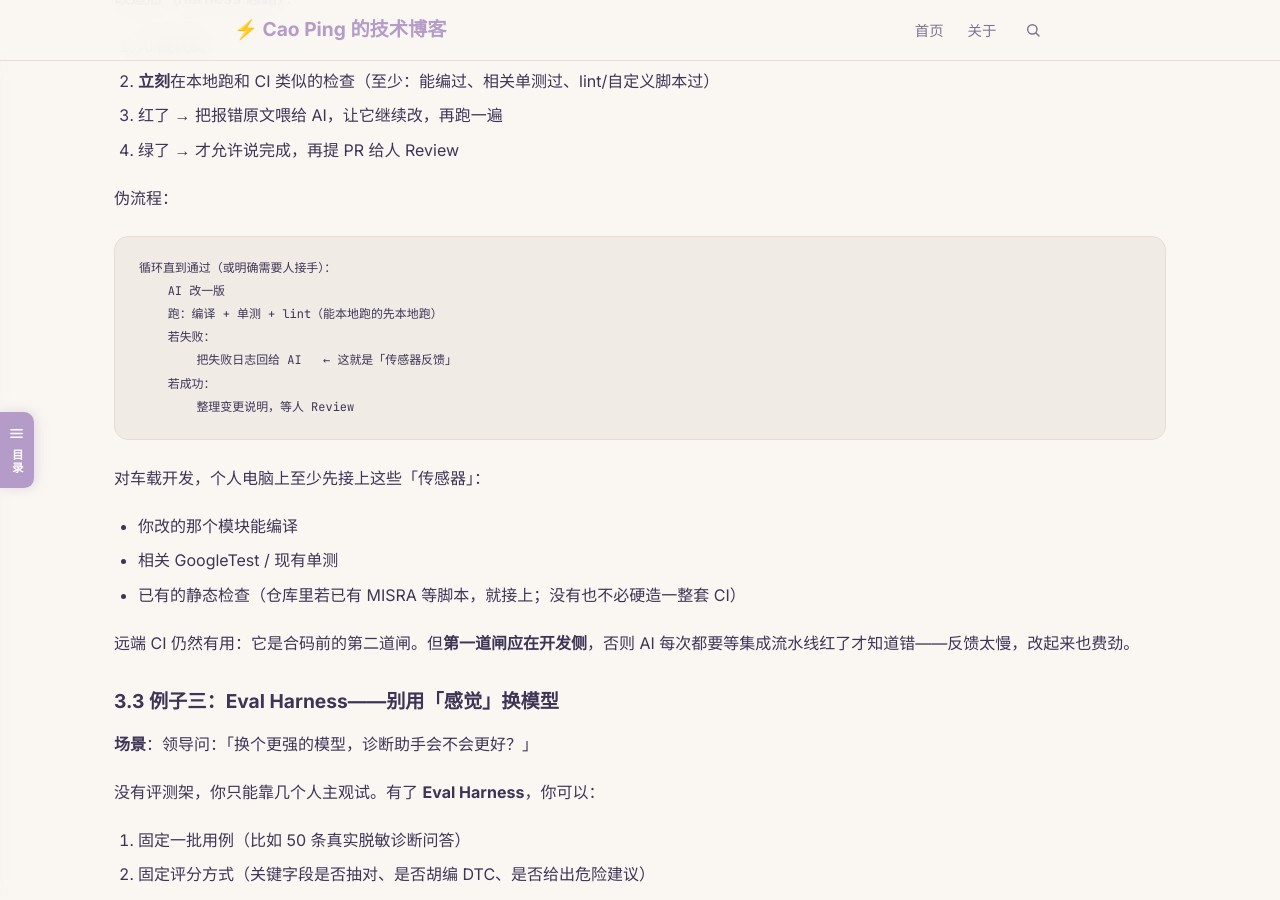
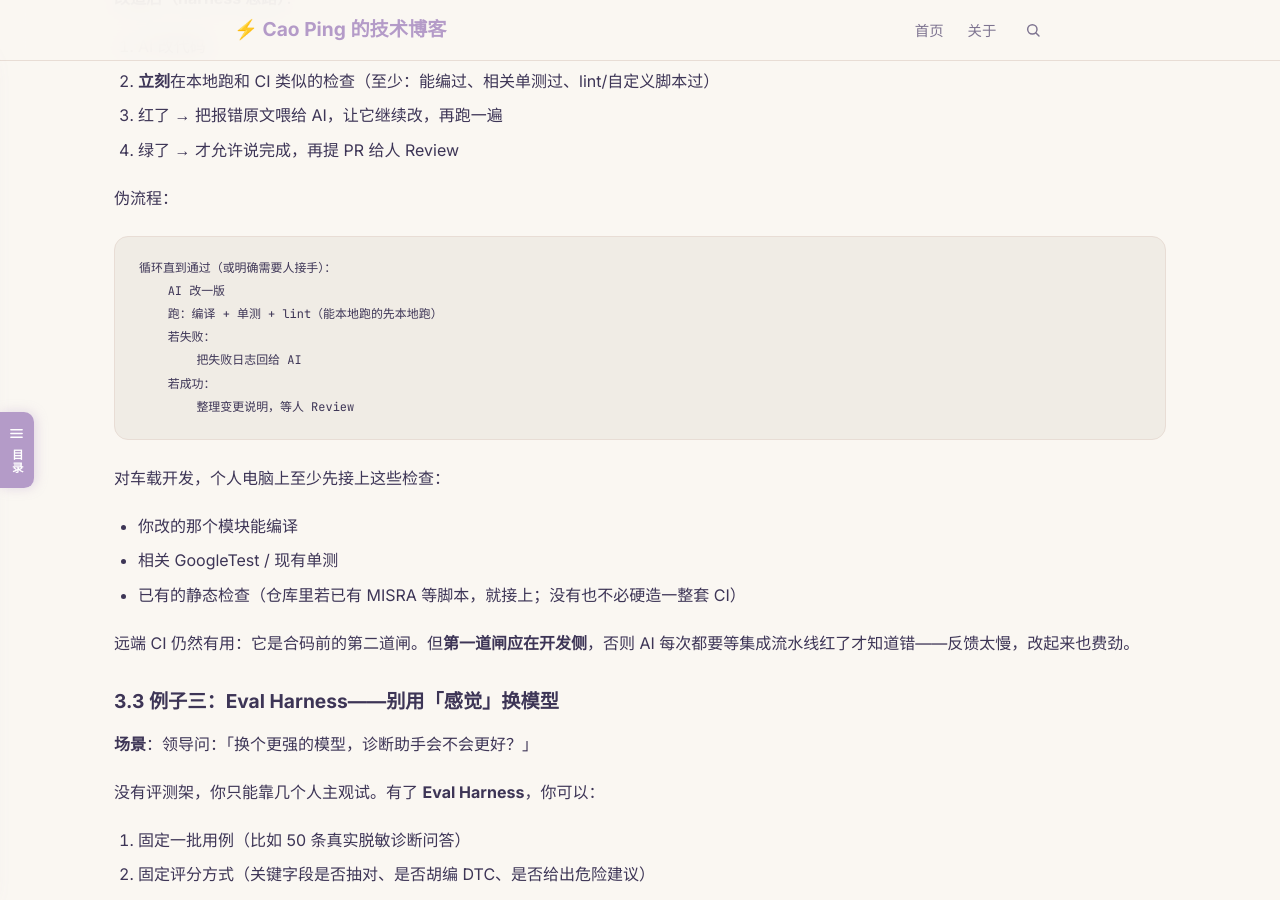
Before and after one commit to caoping0623/caoping0623.github.io, a Jekyll site: the page built from _posts/2026-07-30-ai-harness.md, in a window 1280 px wide and 900 px high, scrolled down 6117 px. Built offline with Jekyll 4.4.1, drawn with Linux system fonts in a browser that asks for light colours.

Commit message:
docs: 去掉 3.2 残留的传感器措辞
Co-authored-by: Cursor <cursoragent@cursor.com>

````diff
--- a/_posts/2026-07-30-ai-harness.md
+++ b/_posts/2026-07-30-ai-harness.md
@@ -238,12 +238,12 @@ CI（持续集成）是仓库上那套自动检查：一推代码或提 PR，就
     AI 改一版
     跑：编译 + 单测 + lint（能本地跑的先本地跑）
     若失败：
-        把失败日志回给 AI   ← 这就是「传感器反馈」
+        把失败日志回给 AI
     若成功：
         整理变更说明，等人 Review
 ```
 
-对车载开发，个人电脑上至少先接上这些「传感器」：
+对车载开发，个人电脑上至少先接上这些检查：
 
 - 你改的那个模块能编译
 - 相关 GoogleTest / 现有单测
````
